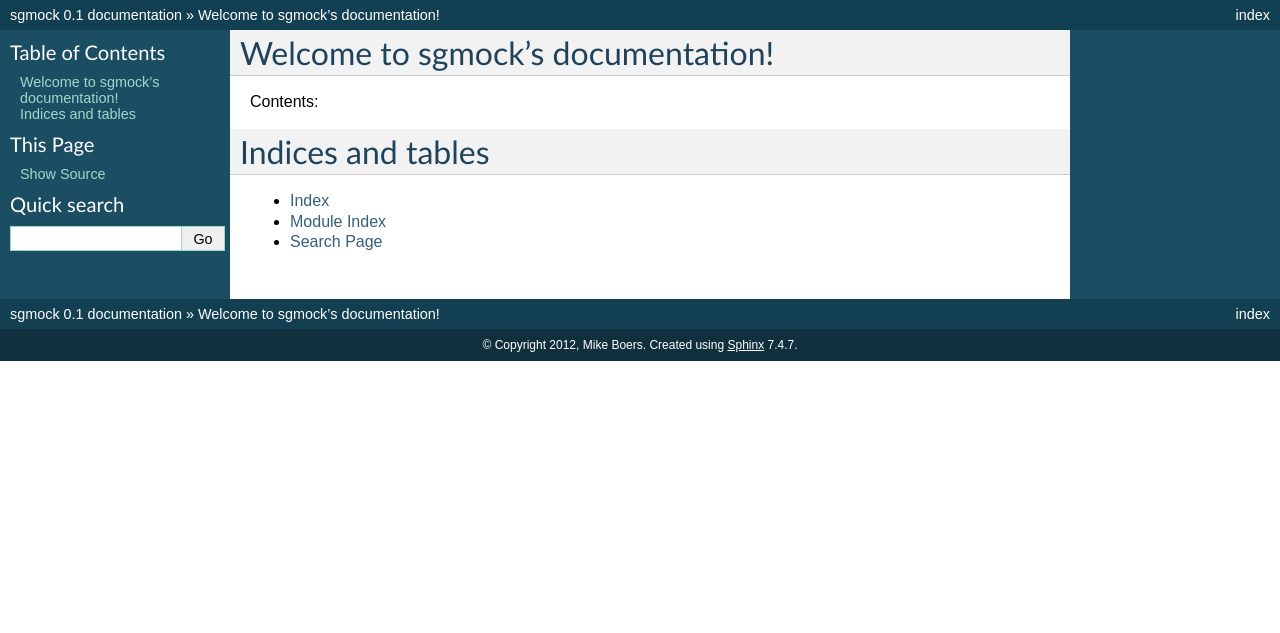
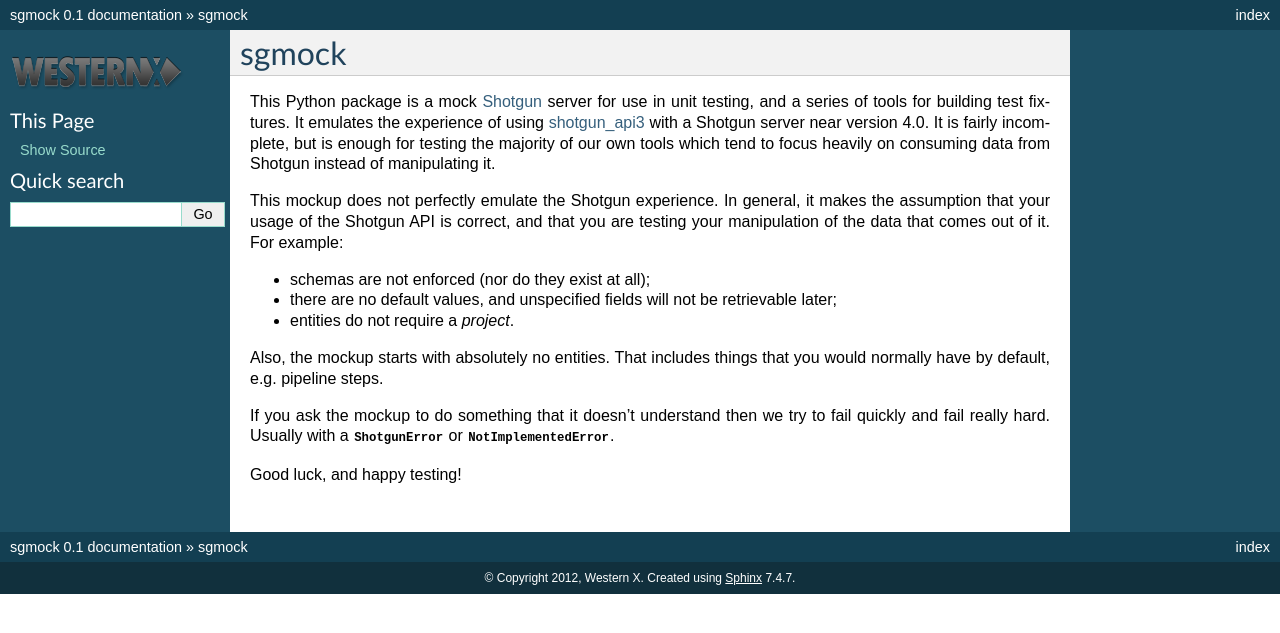
Before and after one commit to vfxetc/sgmock, a Sphinx documentation site: the page built from docs/index.rst, in a window 1280 px wide. Shown: the top 633 px of the page. Built offline with Sphinx 7.4.7, drawn with Linux system fonts in a browser that asks for light colours.

Commit message:
Basic docs from README content

```diff
--- a/docs/conf.py
+++ b/docs/conf.py
@@ -11,7 +11,12 @@
 # All configuration values have a default; values that are commented out
 # serve to show the default.
 
-import sys, os
+import datetime
+import os
+import sys
+
+# Detect if we are on Read the Docs
+read_the_docs = os.environ.get('READTHEDOCS', None) == 'True'
 
 # If extensions (or modules to document with autodoc) are in another directory,
 # add these directories to sys.path here. If the directory is relative to the
@@ -25,7 +30,13 @@ import sys, os
 
 # Add any Sphinx extension module names here, as strings. They can be extensions
 # coming with Sphinx (named 'sphinx.ext.*') or your custom ones.
-extensions = ['sphinx.ext.autodoc', 'sphinx.ext.todo', 'sphinx.ext.viewcode']
+extensions = [
+    'sphinx.ext.autodoc',
+    'sphinx.ext.intersphinx',
+    'sphinx.ext.todo',
+    'sphinx.ext.viewcode',
+    'sphinx.ext.extlinks',
+]
 
 # Add any paths that contain templates here, relative to this directory.
 templates_path = ['_templates']
@@ -41,7 +52,7 @@ master_doc = 'index'
 
 # General information about the project.
 project = u'sgmock'
-copyright = u'2012, Mike Boers'
+copyright = u'%s, Western X' % datetime.datetime.utcnow().year
 
 # The version info for the project you're documenting, acts as replacement for
 # |version| and |release|, also used in various other places throughout the
@@ -89,17 +100,16 @@ pygments_style = 'sphinx'
 
 # -- Options for HTML output ---------------------------------------------------
 
-# The theme to use for HTML and HTML Help pages.  See the documentation for
-# a list of builtin themes.
-html_theme = 'default'
-
-# Theme options are theme-specific and customize the look and feel of a theme
-# further.  For a list of options available for each theme, see the
-# documentation.
-#html_theme_options = {}
-
-# Add any paths that contain custom themes here, relative to this directory.
-#html_theme_path = []
+flask_path = os.path.abspath('../../docs/_themes/flask')
+if os.path.exists(flask_path):
+    sys.path.append(flask_path)
+    html_theme_path = [flask_path]
+    html_theme = 'flask'
+    html_theme_options = {
+        'index_logo': None,
+    }
+else:
+    html_theme = 'default'
 
 # The name for this set of Sphinx documents.  If None, it defaults to
 # "<project> v<release> documentation".
@@ -110,7 +120,7 @@ html_theme = 'default'
 
 # The name of an image file (relative to this directory) to place at the top
 # of the sidebar.
-#html_logo = None
+html_logo = '_static/westernx_small_logo.png'
 
 # The name of an image file (within the static path) to use as favicon of the
 # docs.  This file should be a Windows icon file (.ico) being 16x16 or 32x32
@@ -184,7 +194,7 @@ latex_elements = {
 # (source start file, target name, title, author, documentclass [howto/manual]).
 latex_documents = [
   ('index', 'sgmock.tex', u'sgmock Documentation',
-   u'Mike Boers', 'manual'),
+   u'Western X', 'manual'),
 ]
 
 # The name of an image file (relative to this directory) to place at the top of
@@ -214,7 +224,7 @@ latex_documents = [
 # (source start file, name, description, authors, manual section).
 man_pages = [
     ('index', 'sgmock', u'sgmock Documentation',
-     [u'Mike Boers'], 1)
+     [u'Western X'], 1)
 ]
 
 # If true, show URL addresses after external links.
@@ -228,7 +238,7 @@ man_pages = [
 #  dir menu entry, description, category)
 texinfo_documents = [
   ('index', 'sgmock', u'sgmock Documentation',
-   u'Mike Boers', 'sgmock', 'One line description of project.',
+   u'Western X', 'sgmock', 'One line description of project.',
    'Miscellaneous'),
 ]
 
@@ -240,3 +250,9 @@ texinfo_documents = [
 
 # How to display URL addresses: 'footnote', 'no', or 'inline'.
 #texinfo_show_urls = 'footnote'
+
+todo_include_todos = True
+
+intersphinx_mapping = {
+    'python': ('http://docs.python.org/release/2.6.8/', None),
+}
--- a/docs/index.rst
+++ b/docs/index.rst
@@ -1,21 +1,34 @@
-.. sgmock documentation master file, created by
-   sphinx-quickstart on Wed Sep 19 09:51:46 2012.
-   You can adapt this file completely to your liking, but it should at least
-   contain the root `toctree` directive.
+.. _index:
 
-Welcome to sgmock's documentation!
-==================================
+sgmock
+======
 
-Contents:
+This Python package is a mock `Shotgun <http://www.shotgunsoftware.com/>`_ server for use in unit testing, and a series of tools for building test fixtures. It emulates the experience of using `shotgun_api3 <https://github.com/shotgunsoftware/python-api>`_ with a Shotgun server near version 4.0. It is fairly incomplete, but is enough for testing the majority of our own tools which tend to focus heavily on consuming data from Shotgun instead of manipulating it.
+
+This mockup does not perfectly emulate the Shotgun experience. In general, it makes the assumption that your usage of the Shotgun API is correct, and that you are testing your manipulation of the data that comes out of it. For example:
+
+- schemas are not enforced (nor do they exist at all);
+- there are no default values, and unspecified fields will not be retrievable later;
+- entities do not require a `project`.
+
+Also, the mockup starts with absolutely no entities. That includes things that you would normally have by default, e.g. pipeline steps.
+
+If you ask the mockup to do something that it doesn't understand then we try to fail quickly and fail really hard. Usually with a :class:`ShotgunError` or :class:`NotImplementedError`.
+
+Good luck, and happy testing!
+
+
+..
+    Contents
+    ========
+
 
 .. toctree::
    :maxdepth: 2
 
-
-
-Indices and tables
-==================
-
-* :ref:`genindex`
-* :ref:`modindex`
-* :ref:`search`
+..
+    Indices and tables
+    ==================
+    * :ref:`genindex`
+    * :ref:`modindex`
+    * :ref:`search`
```
Also changed, not shown: README.md (+2 -0 lines), docs/_static/westernx_small_logo.png (added), 1 other file.
